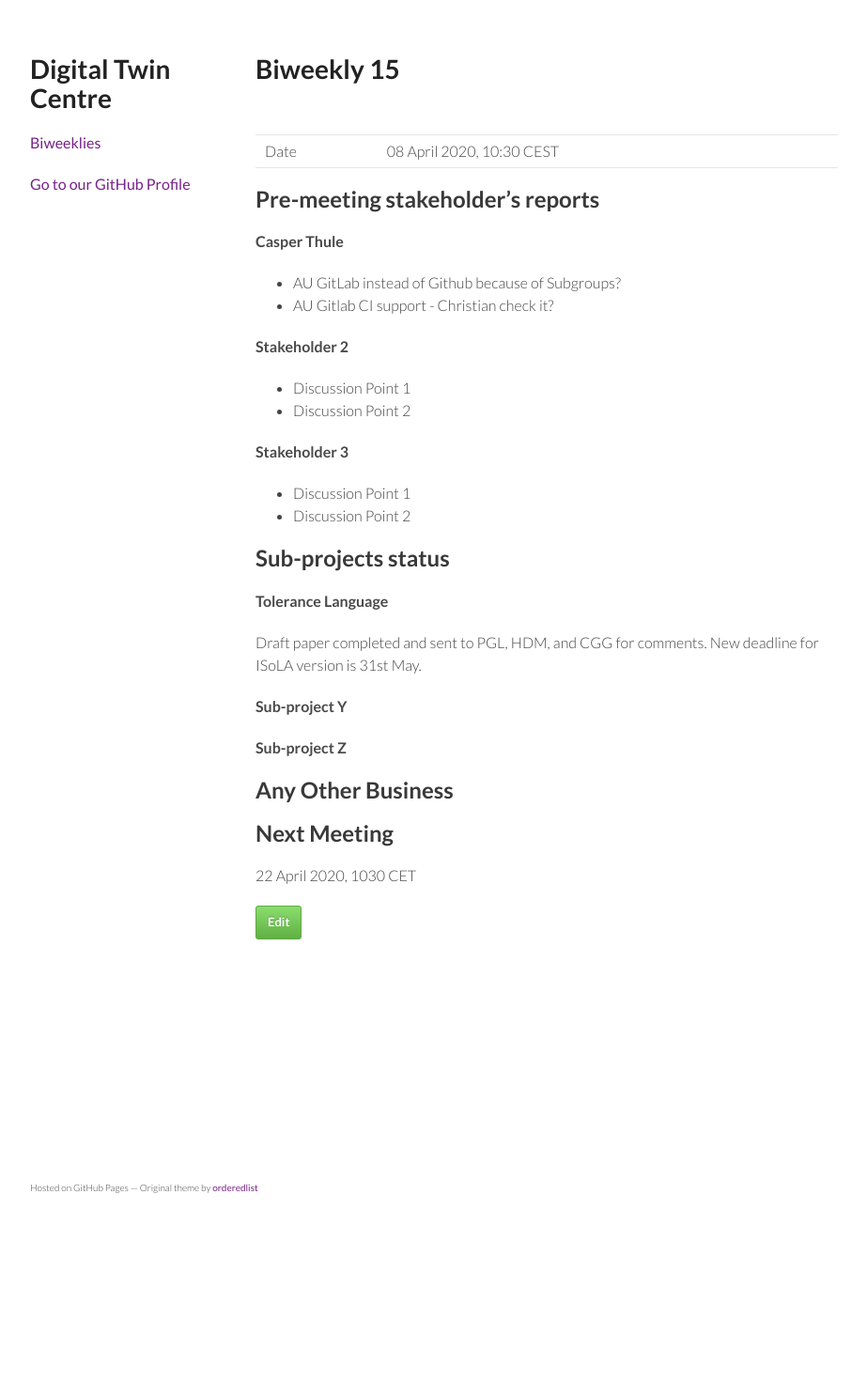
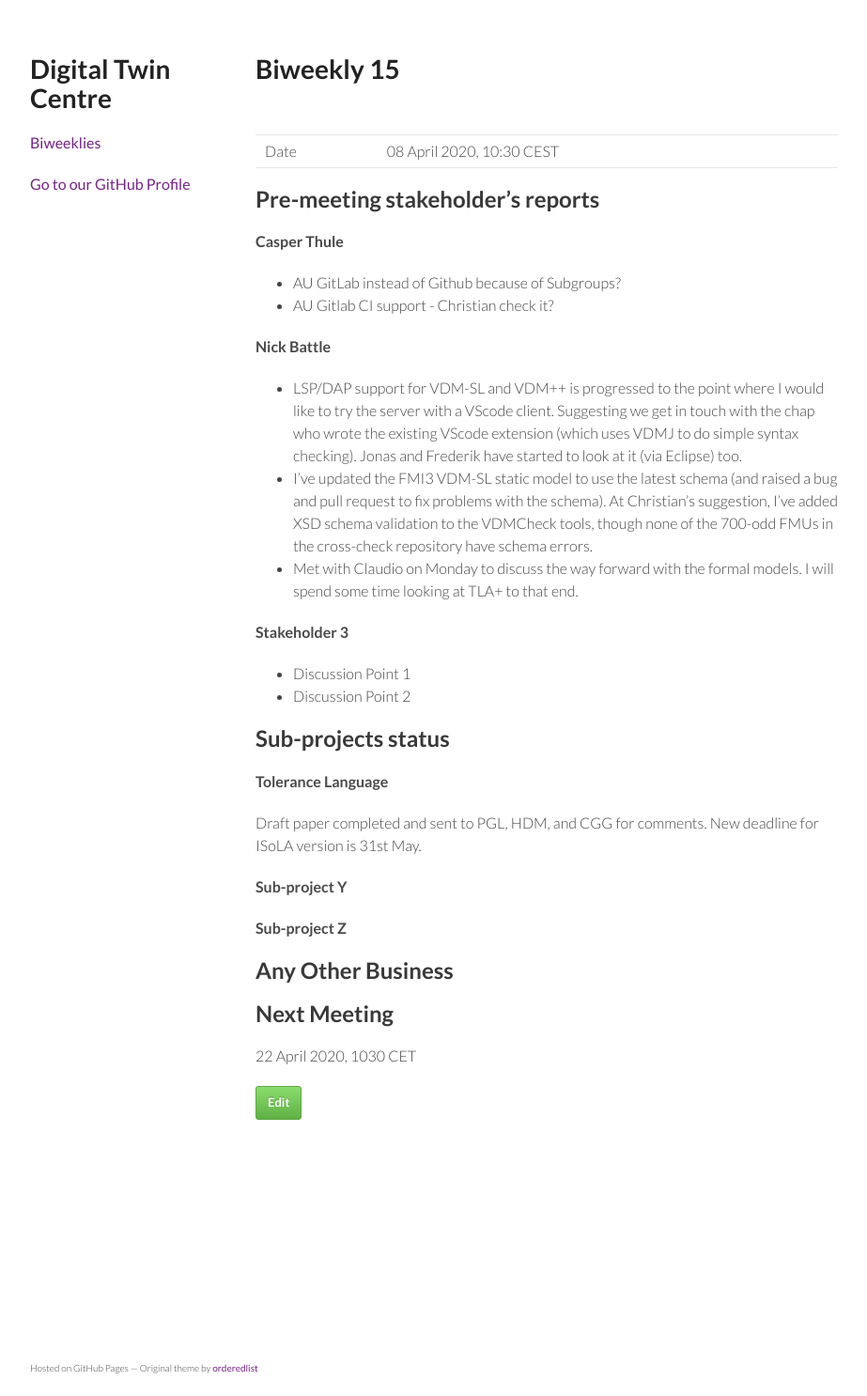
Before and after one commit to digitaltwincentre/digitaltwincentre.github.io, a Jekyll site: the page built from _biweeklies/Biweekly-15.md, in a window 1280 px wide. Shown: the whole page at 94% size, without its empty margins (178-1101 px from the left). Built offline with Jekyll 4.4.1, drawn with Linux system fonts in a browser that asks for light colours; nearby versions of some CDN libraries; before the commit the page ends 1294 px from its top, so only the background shows below that.

Commit message:
Update Biweekly-15.md

```diff
--- a/_biweeklies/Biweekly-15.md
+++ b/_biweeklies/Biweekly-15.md
@@ -24,9 +24,10 @@ date: 08 April 2020, 1030 CEST
 * AU GitLab instead of Github because of Subgroups?
 * AU Gitlab CI support - Christian check it?
 
-#### Stakeholder 2
-* Discussion Point 1
-* Discussion Point 2
+#### Nick Battle
+* LSP/DAP support for VDM-SL and VDM++ is progressed to the point where I would like to try the server with a VScode client. Suggesting we get in touch with the chap who wrote the existing VScode extension (which uses VDMJ to do simple syntax checking). Jonas and Frederik have started to look at it (via Eclipse) too.
+* I've updated the FMI3 VDM-SL static model to use the latest schema (and raised a bug and pull request to fix problems with the schema). At Christian's suggestion, I've added XSD schema validation to the VDMCheck tools, though none of the 700-odd FMUs in the cross-check repository have schema errors.
+* Met with Claudio on Monday to discuss the way forward with the formal models. I will spend some time looking at TLA+ to that end.
 
 #### Stakeholder 3
 * Discussion Point 1
```
